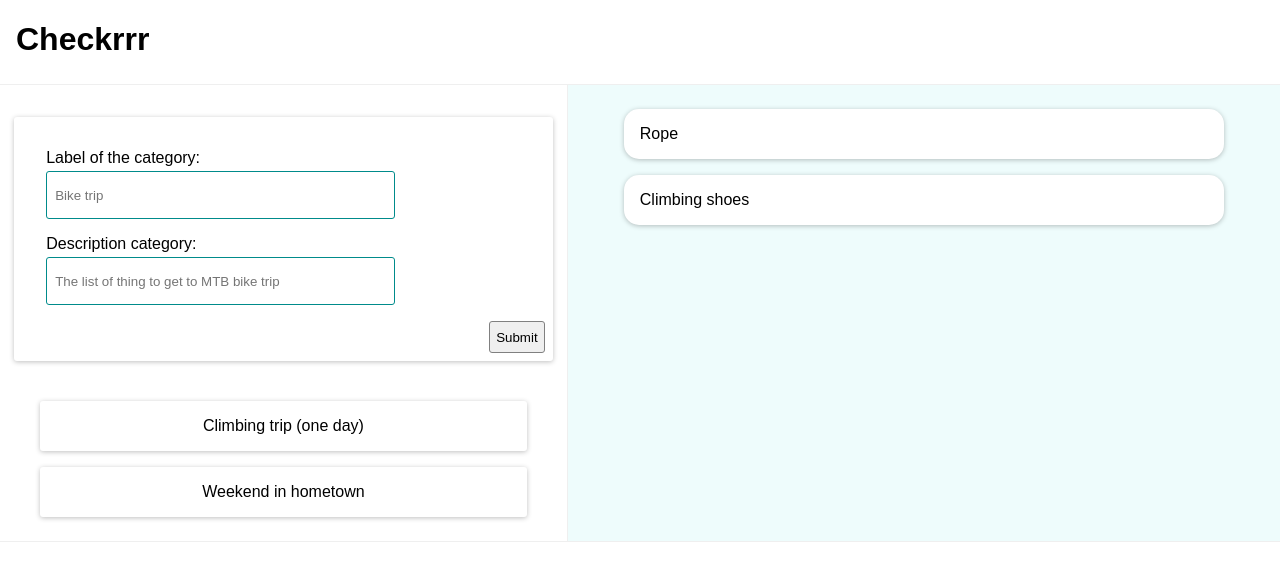
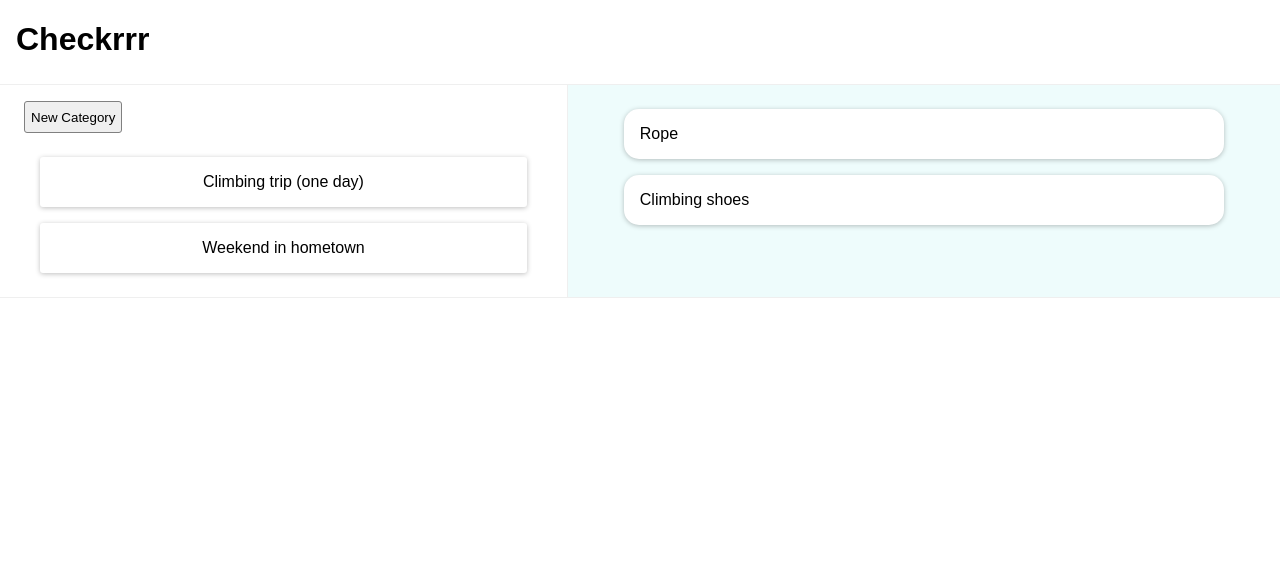
Before and after one commit to svarcpa1/checkrrr-p, a React (Create React App) app: page / in a window 1280 px wide. Shown: the top 580 px of the page. Built offline with nearby package versions, Linux system fonts and the light colour scheme.

Commit message:
Showing / hiding "Add Category" form

```diff
--- a/src/Components/Controls/AddCategory.js
+++ b/src/Components/Controls/AddCategory.js
@@ -16,10 +16,12 @@ const AddCategory = (props) => {
     description: "",
   });
 
-  const [isError, sestIsError] = useState({
+  const [isError, setIsError] = useState({
     error: false,
     errorMessage: "",
   });
+
+  const [isAddingCategoryMode, setIsAddingCategoryMode] = useState(false);
 
   const addCategoryHandler = (event) => {
     // prevents default behavior = request not send, page not reloaded
@@ -27,7 +29,7 @@ const AddCategory = (props) => {
 
     //validation (trim() to prevent white spaces)
     if (userInput.label.trim() === "") {
-      sestIsError({
+      setIsError({
         error: true,
         errorMessage: "The Label is mandatory",
       });
@@ -63,10 +65,14 @@ const AddCategory = (props) => {
   };
 
   const closeModal = (event) => {
-    sestIsError({
+    setIsError({
       error: false,
       errorMessage: "",
     });
+  };
+
+  const newCategoryHandler = () => {
+    setIsAddingCategoryMode(!isAddingCategoryMode);
   };
 
   return (
@@ -79,6 +85,13 @@ const AddCategory = (props) => {
         ></ErrorModal>
       )}
 
+      <Button
+        text="New Category"
+        className={styles.new_category_button}
+        submitHandler={newCategoryHandler}
+      ></Button>
+
+      {isAddingCategoryMode && (
         <Card
           className={styles.add_category}
           children={
@@ -109,6 +122,7 @@ const AddCategory = (props) => {
             </form>
           }
         ></Card>
+      )}
     </React.Fragment>
   );
 };
--- a/src/Components/Controls/AddCategory.module.css
+++ b/src/Components/Controls/AddCategory.module.css
@@ -29,3 +29,9 @@
   align-self: flex-end;
   height: 2rem;
 }
+
+.new_category_button {
+  margin-top: 1rem;
+  margin-left: 1.5rem;
+  height: 2rem;
+}
```
Lines whose indentation alone changed are shown as unchanged.
